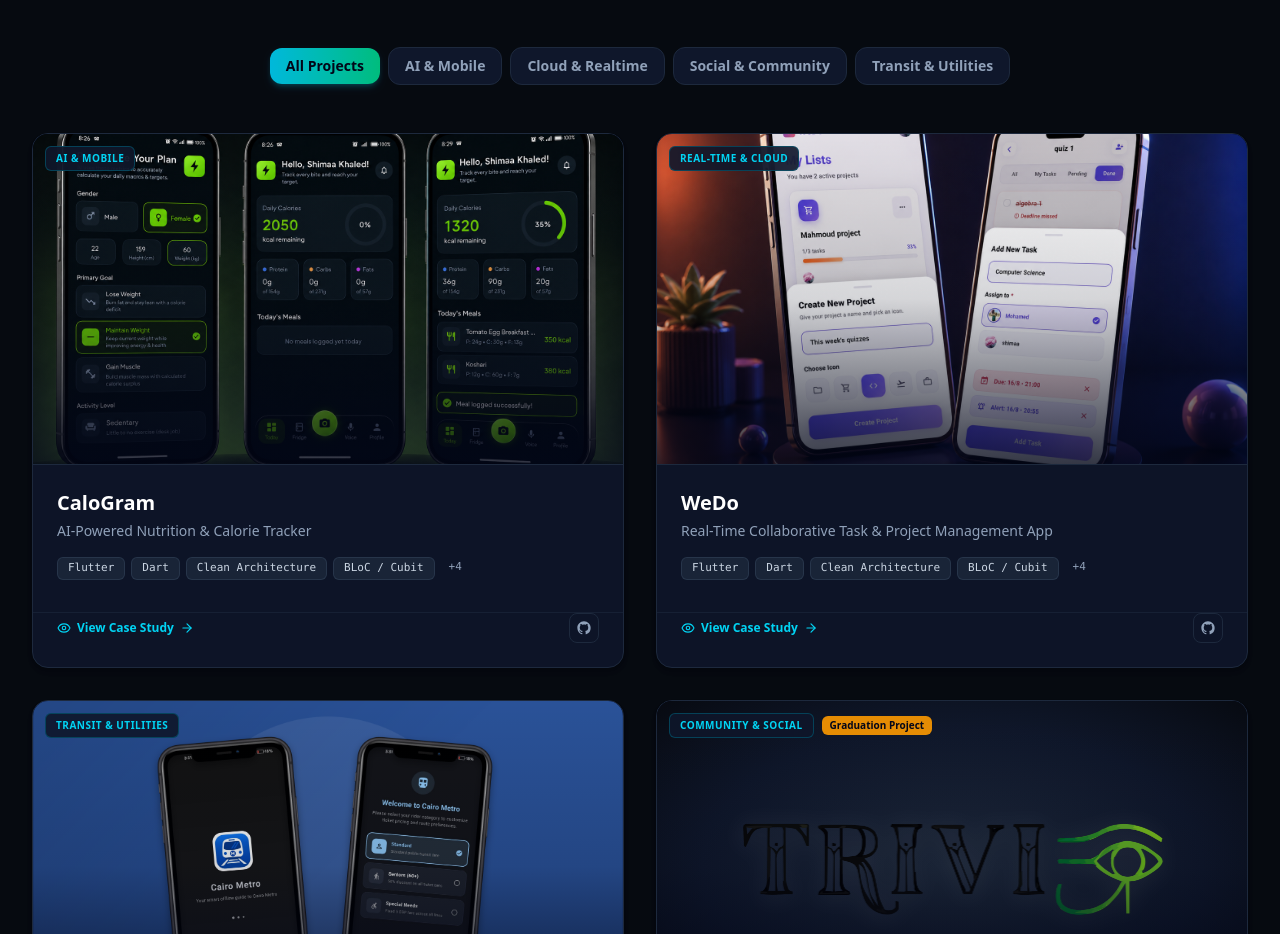
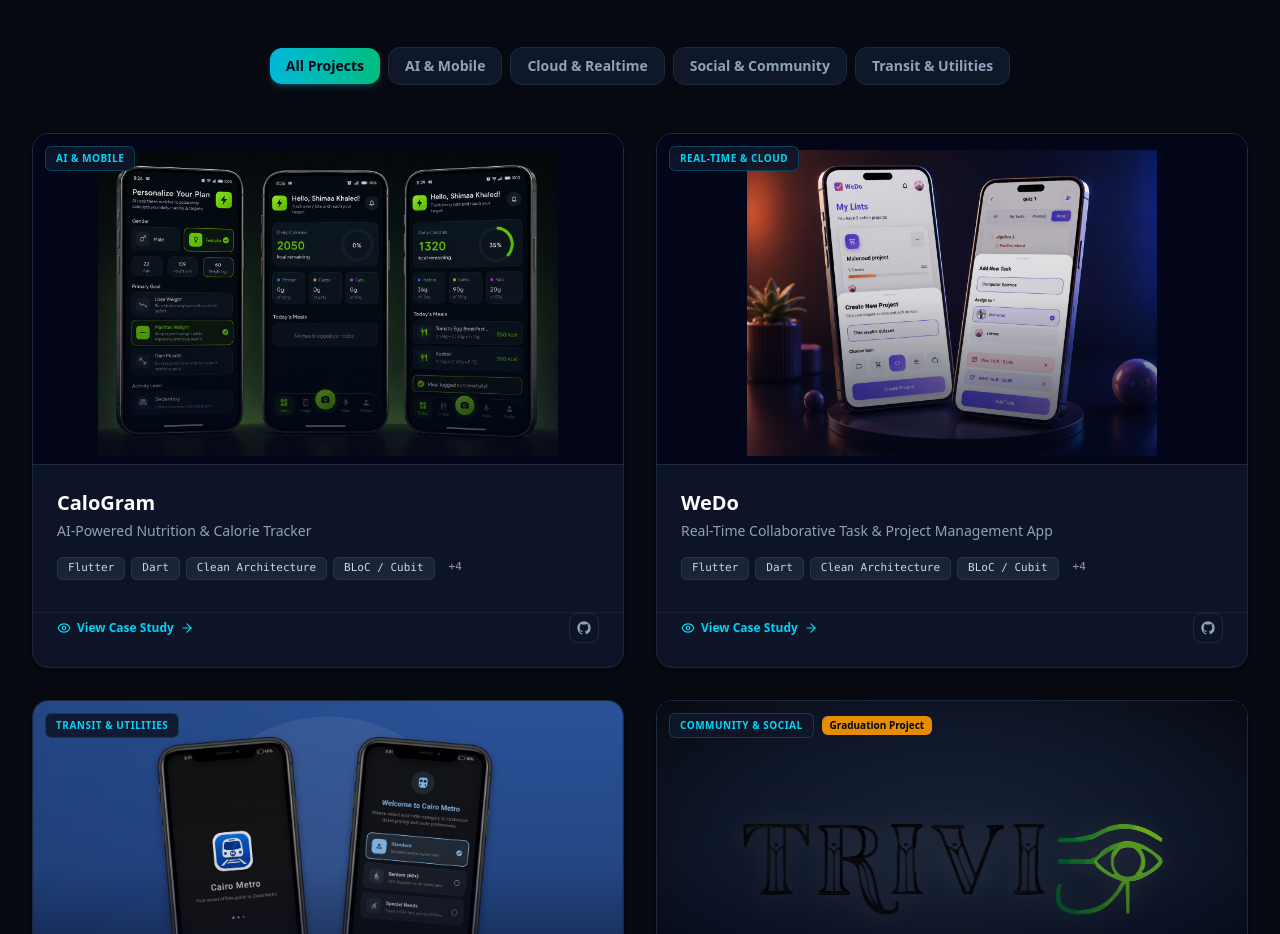
Before and after one commit to shimaakhaled1410-hue/portfolio, a Next.js app: page / in a window 1280 px wide. Shown: the part 5000-5934 px from the top of the page. Built offline with nearby package versions, Linux system fonts and the light colour scheme.

Commit message:
Add safe padding to calogram and wedo preview project cards

```diff
--- a/src/components/Projects.tsx
+++ b/src/components/Projects.tsx
@@ -90,6 +90,19 @@ export default function Projects({ onSelectProject, onOpenVideo }: ProjectsProps
                           fill
                           sizes="(max-width: 768px) 100vw, 50vw"
                           className="object-contain drop-shadow-[0_2px_12px_rgba(255,255,255,0.15)]"
+                        />
+                      </div>
+                    </div>
+                  ) : ['calogram', 'wedo'].includes(project.id) ? (
+                    /* CaloGram & WeDo: padded contain so app bars / status bars aren't clipped */
+                    <div className="absolute inset-0 flex items-center justify-center pt-4 pb-2 px-3">
+                      <div className="relative w-full h-full group-hover:scale-105 transition-transform duration-500">
+                        <Image
+                          src={project.image}
+                          alt={project.name}
+                          fill
+                          sizes="(max-width: 768px) 100vw, 50vw"
+                          className="object-contain"
                         />
                       </div>
                     </div>
```
